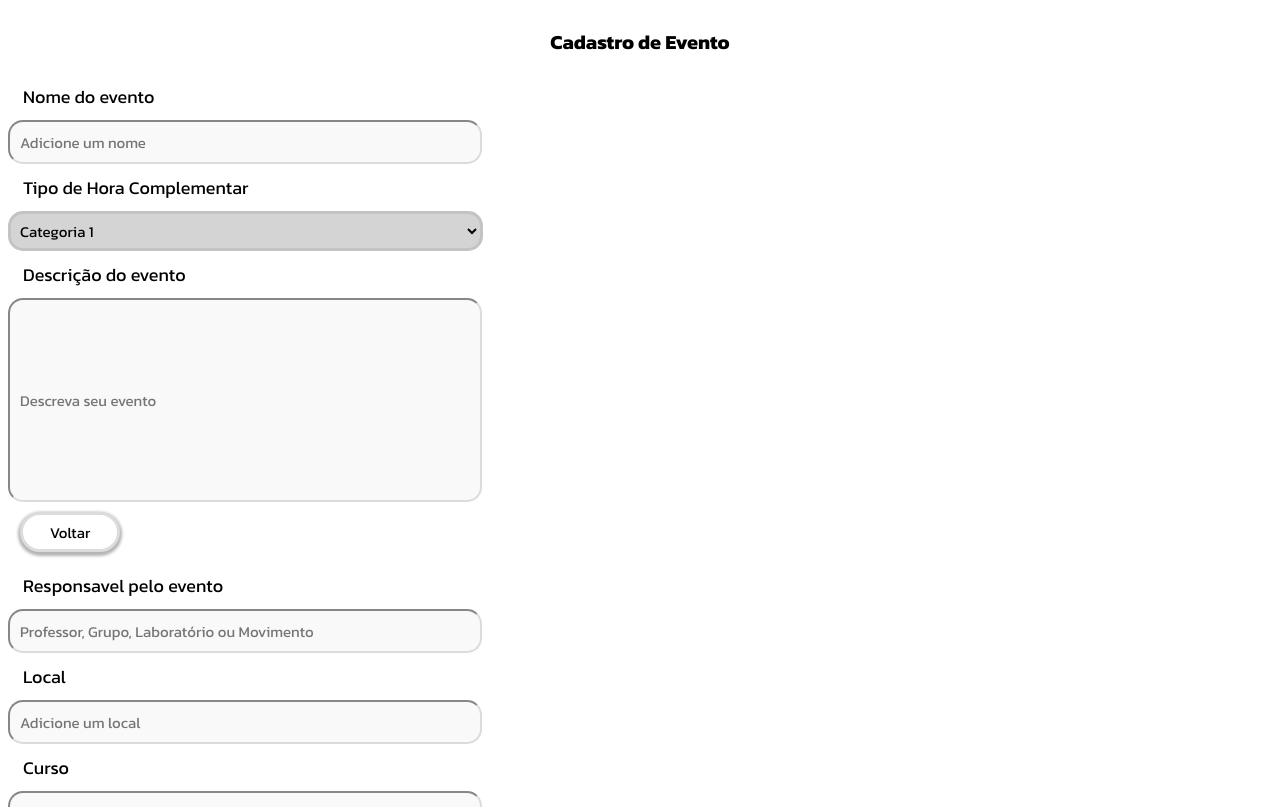
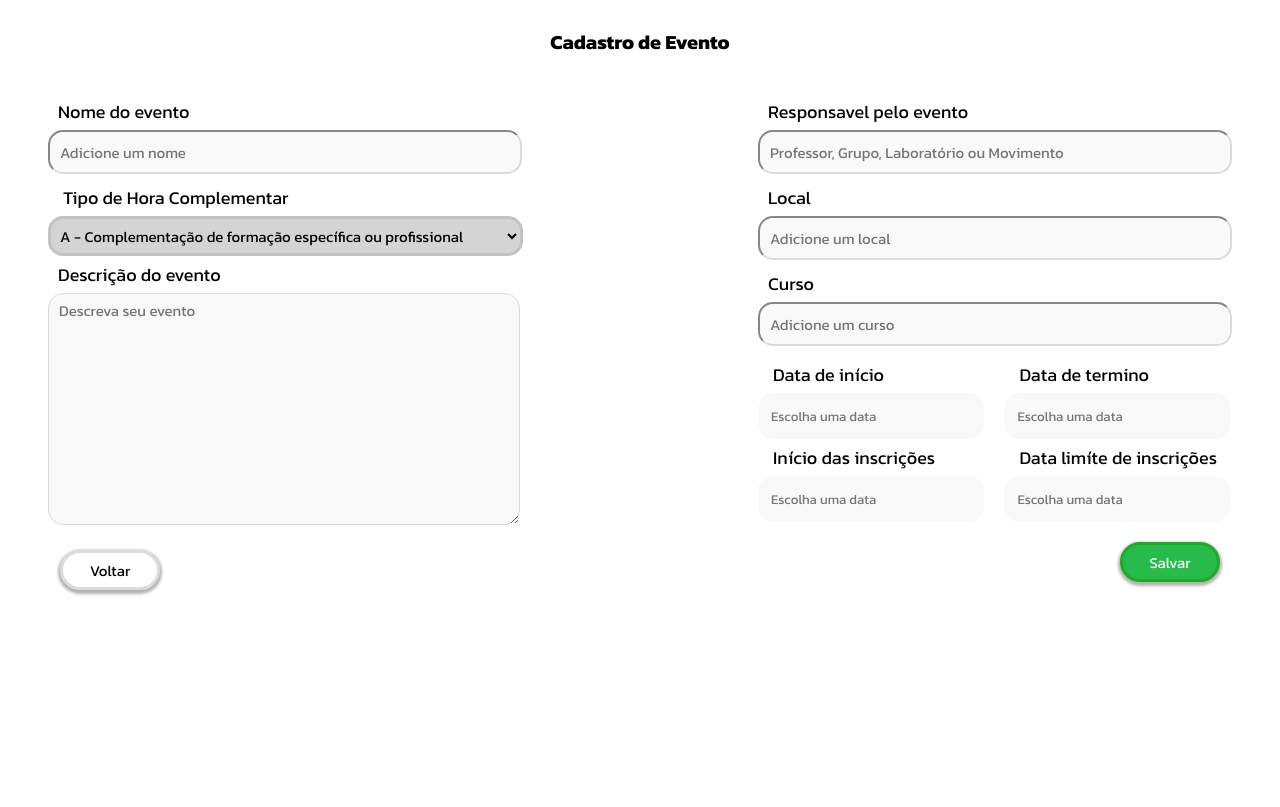
Before and after one commit to mateus-fernandes20/SISGEHC, a Next.js app in the folder sisgehc/: page /cadevento in a window 1280 px wide. Shown: the top 807 px of the page. Built offline with nearby package versions, Linux system fonts and the light colour scheme.

Commit message:
finalização de página de cadastro de evento

```diff
--- a/sisgehc/src/app/cadevento/page.tsx
+++ b/sisgehc/src/app/cadevento/page.tsx
@@ -2,6 +2,7 @@ import Input from "../components/Input/Input";
 import Button from "../components/Button/Button";
 import Select from "../components/Select/Select";
 import DataInput from "../components/DataInput/DataInput";
+import TextArea from "../components/TextArea/TextArea";
 import "./style.css"
 
 export default function cadevento() {
@@ -10,24 +11,32 @@ export default function cadevento() {
       <div className="titulo">
       <h4>Cadastro de Evento</h4>
       </div>
-      <div>
-        <div className="colunaEsquerda">
+      <div className="frame">
+        <div className="coluna">
           <Input placeholder={"Adicione um nome"} text={"Nome do evento"}></Input>
           <Select></Select>
-          <Input id="texto" placeholder="Descreva seu evento" text="Descrição do evento"></Input>
-          <Button text={"Voltar"} color={""} ></Button>
+          <TextArea placeholder="Descreva seu evento" text="Descrição do evento"></TextArea>
+          <div id="buttonDivLeft">
+            <Button text={"Voltar"} color={""} ></Button>
+          </div>
         </div>
-        <div className="colunaDireita">
+        <div className="coluna">
           <Input placeholder="Professor, Grupo, Laboratório ou Movimento" text="Responsavel pelo evento"></Input>
           <Input placeholder={"Adicione um local"} text={"Local"}></Input>
           <Input placeholder={"Adicione um curso"} text={"Curso"}></Input>
-          <div>
+          <div className="frame">
             <div>
-              <DataInput></DataInput>
+              <DataInput text="Data de início"></DataInput>
+              <DataInput text="Início das inscrições"></DataInput>
             </div>
-            <div></div>
+            <div>
+              <DataInput text="Data de termino"></DataInput>
+              <DataInput text="Data limíte de inscrições"></DataInput>
+            </div>
           </div>
-          <Button text="Salvar" color="btn-verde"></Button>
+          <div id="buttonDivRight">
+            <Button text="Salvar" color="btn-verde"></Button>
+          </div>
         </div>
       </div>
       </>
--- a/sisgehc/src/app/cadevento/style.css
+++ b/sisgehc/src/app/cadevento/style.css
@@ -12,3 +12,24 @@ h4 {
 .titulo {
     text-align: center;
 }
+
+.frame {
+    display: flex;
+    flex-direction: row;
+    justify-content: space-between;
+}
+
+.coluna{
+    padding: 5px 40px;
+}
+
+#buttonDivRight {
+    text-align: right;
+    position: bottom;
+    padding: 10px 0px;
+}
+
+#buttonDivLeft {
+    position: bottom;
+    padding: 10px 0px;
+}
--- a/sisgehc/src/app/components/DataInput/DataInput.css
+++ b/sisgehc/src/app/components/DataInput/DataInput.css
@@ -1,12 +1,15 @@
 .selectdatabox p{
+    margin: 5px 15px;
     font-family: 'Kanit', sans-serif;
-    font-size: 20px;
+    font-size: 18px;
 }
 
 .selectdatabox input {
     width: 200px;
     height: 40px;
-    border: 3px solid #dbdbdb;
+    border: 3px solid #f9f9f9;
     border-radius: 15px;
-    padding: 0px 5px;
+    padding: 0px 10px;
+    background-color: #f9f9f9;
+    font-family: 'Kanit', sans-serif;
 }
--- a/sisgehc/src/app/components/DataInput/DataInput.tsx
+++ b/sisgehc/src/app/components/DataInput/DataInput.tsx
@@ -1,11 +1,11 @@
-import { buttonProps } from '@/types'
+import { selectProps } from '@/types'
 import React from 'react'
 import "./DataInput.css"
 
-const DataInput = () => {
+const DataInput = ({text}: selectProps) => {
     return (
       <div className='selectdatabox'>
-        <p>Início do evento</p>
+        <p>{text}</p>
           <input placeholder="Escolha uma data" type="data" id="data" name="data"/><br/>
       </div>
     )
--- a/sisgehc/src/app/components/Input/Input.css
+++ b/sisgehc/src/app/components/Input/Input.css
@@ -12,14 +12,14 @@
 }
 
 .inputbox p {
-    margin: 10px 15px;
+    margin: 5px 10px;
     font-size: 18px;
     font-family: 'Kanit', sans-serif;
 }
 
 .inputbox #texto {
     width: 450px;
-    height: 200px;
+    height: 220px;
     border-radius: 15px;
     font-size: 15px;
     font-family: 'Kanit';
@@ -29,3 +29,7 @@
     padding: 0px 10px;
     text-align: start;
 }
+
+.inputbox {
+    margin: 10px 0px;
+}
--- a/sisgehc/src/app/components/Select/Select.css
+++ b/sisgehc/src/app/components/Select/Select.css
@@ -10,7 +10,7 @@
 }
 
 .selectbox p {
-    margin: 10px 15px;
+    margin: 5px 15px;
     font-size: 18px;
     font-family: 'Kanit', sans-serif;
 }
--- a/sisgehc/src/app/components/Select/Select.tsx
+++ b/sisgehc/src/app/components/Select/Select.tsx
@@ -7,9 +7,12 @@ const Select = () => {
       <div className='selectbox'>
         <p>Tipo de Hora Complementar</p>
           <select name="Categoria" id="selectCat">
-            <option value="cat1">Categoria 1</option>
-            <option value="cat2">Categoria 2</option>
-            <option value="cat3">Categoria 3</option>
+            <option value="tipoA">A - Complementação de formação específica ou profissional</option>
+            <option value="tipoB">B - Atividades de Ensino</option>
+            <option value="tipoC">C - Pesquisa e produção científica</option>
+            <option value="tipoD">D - Atividades acadêmicas gerais</option>
+            <option value="tipoE">E - Atividades de Extensão</option>
+            <option value="tipoF">F - Atividades Esportivas e Culturais</option>
           </select>
       </div>
     )
--- /dev/null
+++ b/sisgehc/src/app/components/TextArea/TextArea.css
@@ -0,0 +1,17 @@
+.textbox p {
+    font-family: 'Kanit', sans-serif;
+    font-size: 18px;
+    margin: 5px 10px;
+}
+
+.textbox textarea {
+    width: 450px;
+    height: 220px;
+    border-radius: 15px;
+    font-size: 15px;
+    font-family: 'Kanit';
+    stroke-width: 3px;
+    border-color: #dbdbdb;
+    background-color: #f9f9f9;
+    padding: 5px 10px;
+}
--- /dev/null
+++ b/sisgehc/src/app/components/TextArea/TextArea.tsx
@@ -0,0 +1,14 @@
+import { textProps } from '@/types'
+import React from 'react'
+import "./TextArea.css";
+
+const TextArea = ({placeholder, text}: textProps) => {
+  return (
+    <div className='textbox'>
+        <p>{text}</p>
+        <textarea name='descricao' rows={20} cols={50} placeholder={placeholder}/>
+    </div>
+  )
+}
+
+export default TextArea
--- a/sisgehc/src/types/index.ts
+++ b/sisgehc/src/types/index.ts
@@ -10,5 +10,10 @@ export interface buttonProps{
 }
 
 export interface selectProps{
+    text: string;
+}
 
+export interface textProps{
+    placeholder: string;
+    text: string;
 }
```
